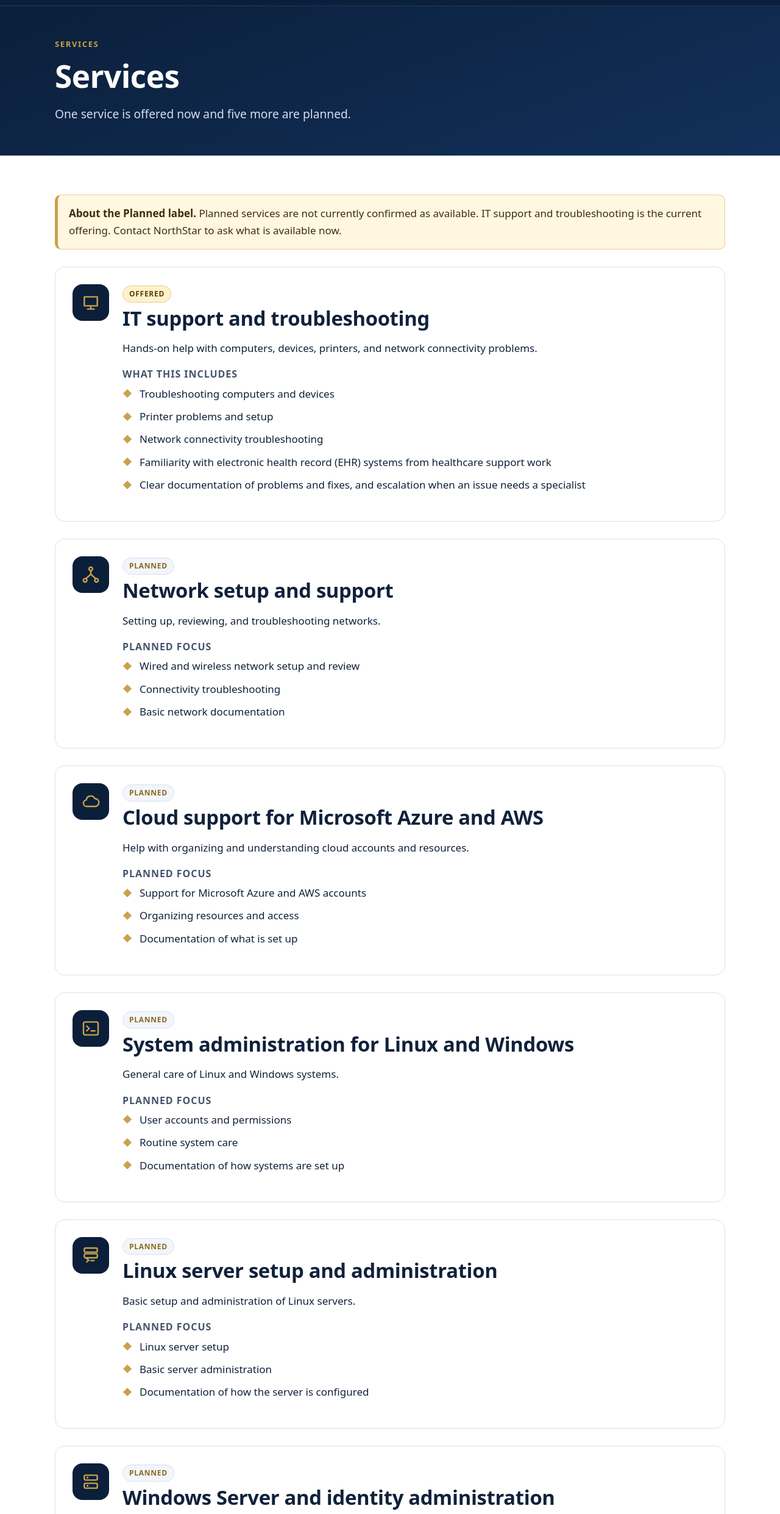
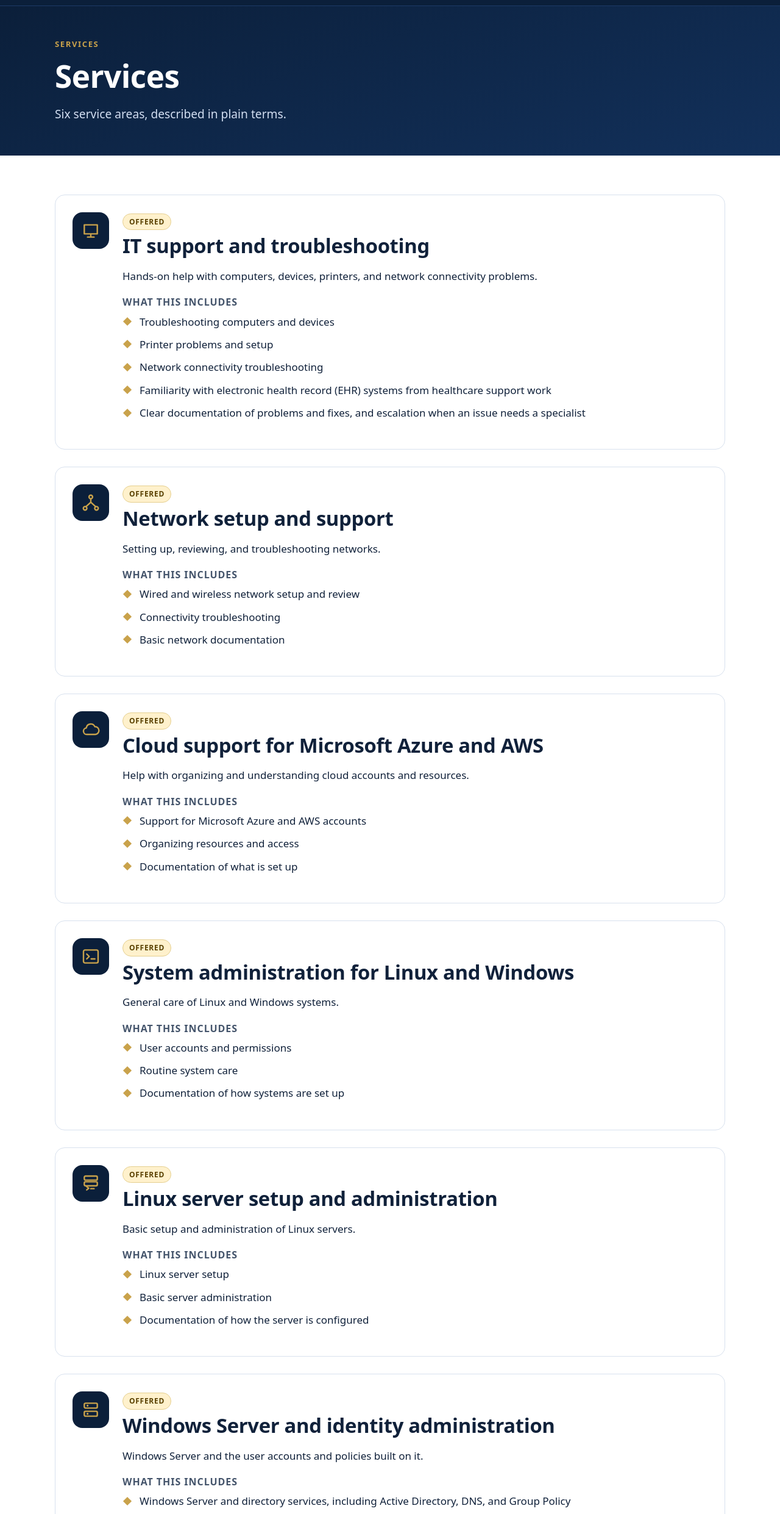
Before and after one commit to Jubriladams78/zajatech, a plain HTML site: page services.html in a window 1280 px wide. Shown: the part 78-2560 px from the top of the page at 61% size. Drawn offline with Linux system fonts and the light colour scheme.

Commit message:
Reflect confirmed customers, remote services, and offered service areas
Co-Authored-By: Claude Sonnet 5.5 <noreply@anthropic.com>
Claude-Session: https://claude.ai/code/session_01S4ibLWFXU7ddGB8T1bqG4R

```diff
--- a/services.html
+++ b/services.html
@@ -4,10 +4,10 @@
 <meta charset="utf-8">
 <meta name="viewport" content="width=device-width, initial-scale=1">
 <title>Services | NorthStar Cloud &amp; Network Solutions</title>
-<meta name="description" content="IT support and troubleshooting is offered by NorthStar. Networking, Azure and AWS, Linux and Windows administration, Linux servers, and Windows Server services are planned.">
+<meta name="description" content="NorthStar services: IT support and troubleshooting, networking, Azure and AWS cloud support, Linux and Windows administration, Linux servers, and Windows Server.">
 <link rel="canonical" href="https://northstar.jubriladams.com/services.html">
 <meta property="og:title" content="Services | NorthStar Cloud &amp; Network Solutions">
-<meta property="og:description" content="IT support and troubleshooting is offered by NorthStar. Networking, Azure and AWS, Linux and Windows administration, Linux servers, and Windows Server services are planned.">
+<meta property="og:description" content="NorthStar services: IT support and troubleshooting, networking, Azure and AWS cloud support, Linux and Windows administration, Linux servers, and Windows Server.">
 <meta property="og:type" content="website">
 <meta property="og:url" content="https://northstar.jubriladams.com/services.html">
 <meta name="theme-color" content="#0B1F3A">
@@ -27,10 +27,10 @@
 <section class="page-head"><div class="wrap">
   <p class="eyebrow">Services</p>
   <h1>Services</h1>
-  <p class="lead">One service is offered now and five more are planned.</p>
+  <p class="lead">Six service areas, described in plain terms.</p>
 </div></section>
 <section class="section"><div class="wrap stack">
-  <div class="callout"><b>About the Planned label.</b> Planned services are not currently confirmed as available. IT support and troubleshooting is the current offering. Contact NorthStar to ask what is available now.</div>
+
 
 <article class="service" id="support">
   <div class="ico big"><svg viewBox="0 0 24 24" aria-hidden="true"><path d="M4 5h16v11H4zM8 20h8M12 16v4" fill="none" stroke="currentColor" stroke-width="1.8" stroke-linecap="round" stroke-linejoin="round"/></svg></div>
@@ -45,50 +45,50 @@
 <article class="service" id="network">
   <div class="ico big"><svg viewBox="0 0 24 24" aria-hidden="true"><circle cx="12" cy="5" r="2.2" fill="none" stroke="currentColor" stroke-width="1.8"/><circle cx="5" cy="19" r="2.2" fill="none" stroke="currentColor" stroke-width="1.8"/><circle cx="19" cy="19" r="2.2" fill="none" stroke="currentColor" stroke-width="1.8"/><path d="M12 7.2v4.3M12 11.5l-6 5.5M12 11.5l6 5.5" fill="none" stroke="currentColor" stroke-width="1.8" stroke-linecap="round"/></svg></div>
   <div>
-    <span class="badge">Planned</span>
+    <span class="badge badge-ready">Offered</span>
     <h2>Network setup and support</h2>
     <p>Setting up, reviewing, and troubleshooting networks.</p>
-    <h3>Planned focus</h3>
+    <h3>What this includes</h3>
     <ul class="ticks"><li>Wired and wireless network setup and review</li><li>Connectivity troubleshooting</li><li>Basic network documentation</li></ul>
   </div>
 </article>
 <article class="service" id="cloud">
   <div class="ico big"><svg viewBox="0 0 24 24" aria-hidden="true"><path d="M7 18a4 4 0 0 1-.5-7.97A5.5 5.5 0 0 1 17 8.5a4.75 4.75 0 0 1 .5 9.5z" fill="none" stroke="currentColor" stroke-width="1.8" stroke-linejoin="round"/></svg></div>
   <div>
-    <span class="badge">Planned</span>
+    <span class="badge badge-ready">Offered</span>
     <h2>Cloud support for Microsoft Azure and AWS</h2>
     <p>Help with organizing and understanding cloud accounts and resources.</p>
-    <h3>Planned focus</h3>
+    <h3>What this includes</h3>
     <ul class="ticks"><li>Support for Microsoft Azure and AWS accounts</li><li>Organizing resources and access</li><li>Documentation of what is set up</li></ul>
   </div>
 </article>
 <article class="service" id="sysadmin">
   <div class="ico big"><svg viewBox="0 0 24 24" aria-hidden="true"><rect x="3" y="4" width="18" height="16" rx="2" fill="none" stroke="currentColor" stroke-width="1.8"/><path d="M7 9l3 3-3 3M12.5 15H17" fill="none" stroke="currentColor" stroke-width="1.8" stroke-linecap="round" stroke-linejoin="round"/></svg></div>
   <div>
-    <span class="badge">Planned</span>
+    <span class="badge badge-ready">Offered</span>
     <h2>System administration for Linux and Windows</h2>
     <p>General care of Linux and Windows systems.</p>
-    <h3>Planned focus</h3>
+    <h3>What this includes</h3>
     <ul class="ticks"><li>User accounts and permissions</li><li>Routine system care</li><li>Documentation of how systems are set up</li></ul>
   </div>
 </article>
 <article class="service" id="linux">
   <div class="ico big"><svg viewBox="0 0 24 24" aria-hidden="true"><rect x="4" y="3" width="16" height="5" rx="1.5" fill="none" stroke="currentColor" stroke-width="1.8"/><rect x="4" y="10" width="16" height="5" rx="1.5" fill="none" stroke="currentColor" stroke-width="1.8"/><path d="M7 19l2.5 2L7 23M12 21.5h4" transform="translate(0 -3)" fill="none" stroke="currentColor" stroke-width="1.8" stroke-linecap="round" stroke-linejoin="round"/></svg></div>
   <div>
-    <span class="badge">Planned</span>
+    <span class="badge badge-ready">Offered</span>
     <h2>Linux server setup and administration</h2>
     <p>Basic setup and administration of Linux servers.</p>
-    <h3>Planned focus</h3>
+    <h3>What this includes</h3>
     <ul class="ticks"><li>Linux server setup</li><li>Basic server administration</li><li>Documentation of how the server is configured</li></ul>
   </div>
 </article>
 <article class="service" id="server">
   <div class="ico big"><svg viewBox="0 0 24 24" aria-hidden="true"><rect x="4" y="4" width="16" height="6" rx="1.5" fill="none" stroke="currentColor" stroke-width="1.8"/><rect x="4" y="14" width="16" height="6" rx="1.5" fill="none" stroke="currentColor" stroke-width="1.8"/><path d="M8 7h.01M8 17h.01" stroke="currentColor" stroke-width="2.4" stroke-linecap="round"/></svg></div>
   <div>
-    <span class="badge">Planned</span>
+    <span class="badge badge-ready">Offered</span>
     <h2>Windows Server and identity administration</h2>
     <p>Windows Server and the user accounts and policies built on it.</p>
-    <h3>Planned focus</h3>
+    <h3>What this includes</h3>
     <ul class="ticks"><li>Windows Server and directory services, including Active Directory, DNS, and Group Policy</li><li>User and group management</li><li>Documentation of how the environment is set up</li></ul>
   </div>
 </article>
@@ -96,8 +96,9 @@
 
 <section class="section tint"><div class="wrap two">
   <div>
-
-    <h2>Service area</h2><p>Based in the Greater Chicago Area.</p>
+    <h2>Who NorthStar serves</h2><ul class="ticks"><li>Households</li><li>Small businesses</li><li>Larger companies seeking IT contractors</li></ul>
+    <h2>Service area</h2>
+    <p>Based in the Greater Chicago Area. Remote services are available worldwide.</p>
   </div>
   <div>
     <h2>How scope, timing, and fees are agreed</h2>
@@ -125,8 +126,9 @@
 <footer class="site-footer">
   <div class="wrap foot">
     <div><a class="brand" href="index.html"><img class="logo" src="assets/northstar-mark.svg" alt="" width="72" height="63"><span><b>NorthStar</b><small>Cloud &amp; Network Solutions</small></span></a>
-    <p>IT support and troubleshooting. More services planned.</p>
+    <p>IT support, networking, and cloud services.</p>
     <p>Based in the Greater Chicago Area</p>
+    <p>Remote services worldwide</p>
     <p><a href="tel:+12244749556">224-474-9556</a></p></div>
     <ul><li><a href="index.html">Home</a></li><li><a href="services.html">Services</a></li><li><a href="about.html">About</a></li><li><a href="approach.html">Approach</a></li><li><a href="contact.html">Contact</a></li></ul>
   </div>
```
Also changed, not shown: about.html (+8 -5 lines), approach.html (+2 -1 lines), contact.html (+5 -4 lines), index.html (+11 -10 lines), 1 other file.
